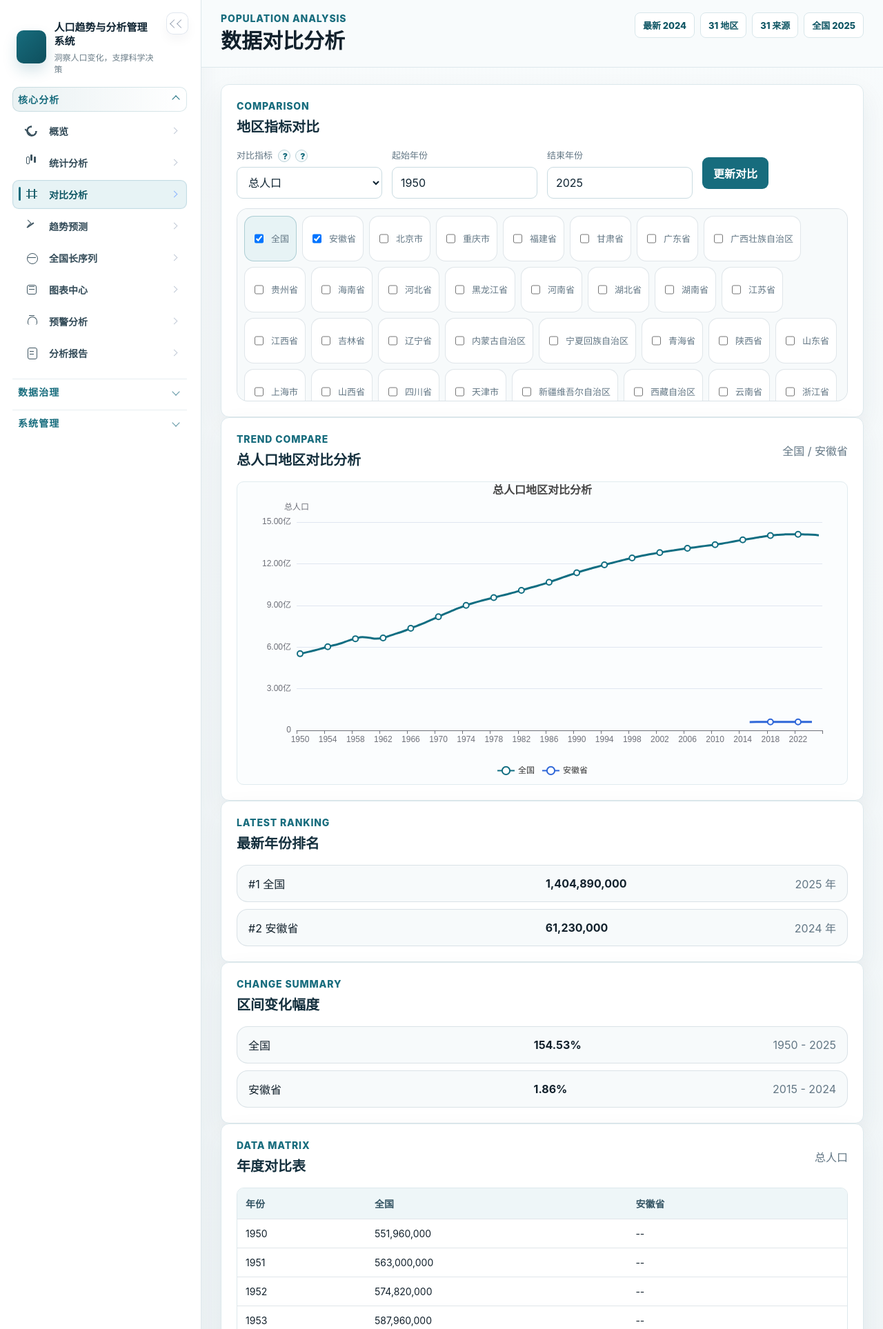
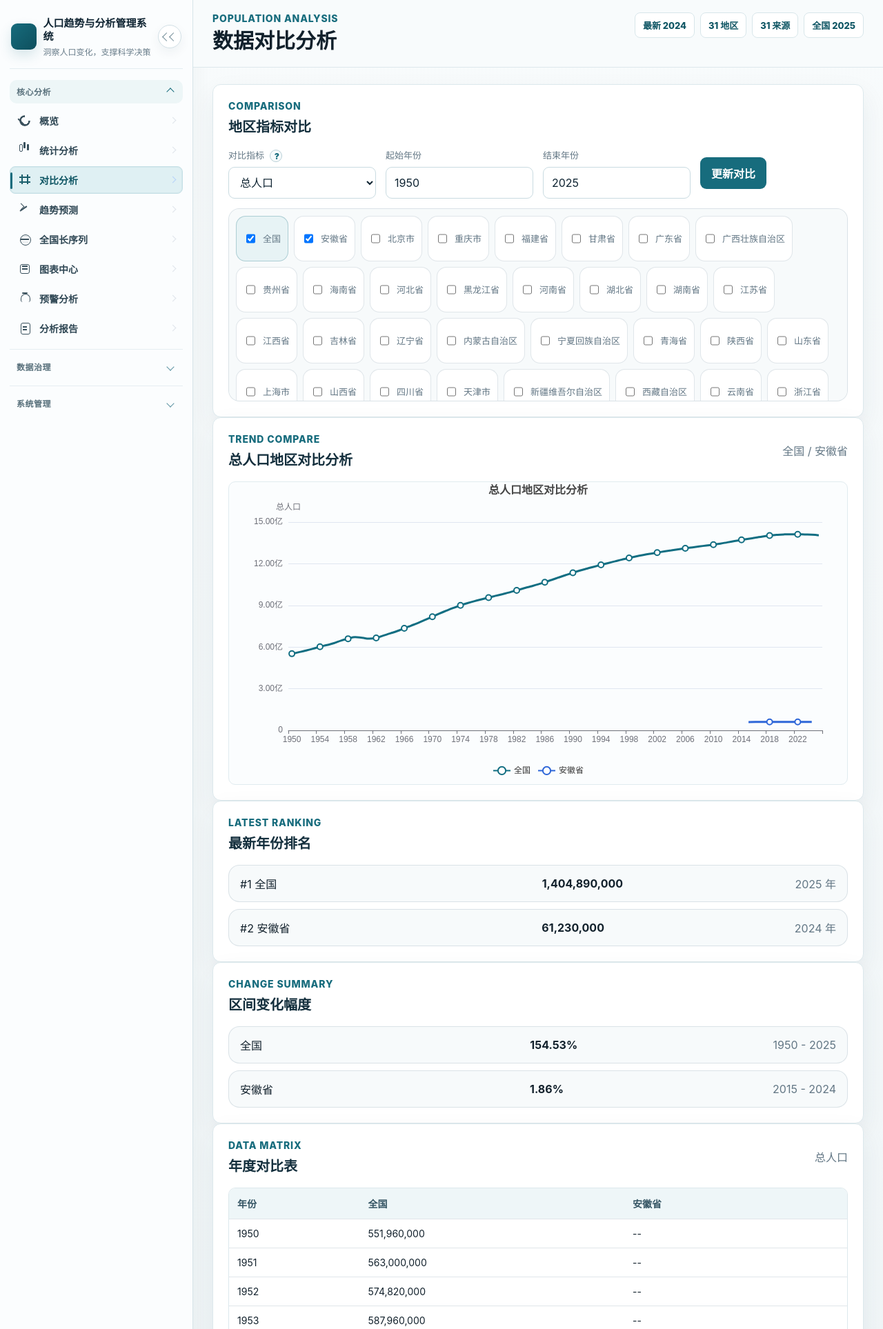
Before and after one commit to FanTuani/Population-Insight, a Flask app: page /comparison in a window 1280 px wide. Shown: the top 1927 px of the page at 69% size. Run offline with Flask 3, Linux system fonts and the light colour scheme; a user stored in the database is signed in; data comes from the database, SQL or seed files in the repository.

Commit message:
Refine sidebar and merge comparison tooltip

```diff
--- a/static/css/app.css
+++ b/static/css/app.css
@@ -1270,3 +1270,206 @@ th {
         grid-template-columns: minmax(0, 1fr);
     }
 }
+
+/* Sidebar redesign: quieter government-console navigation. */
+.shell {
+    grid-template-columns: 280px minmax(0, 1fr);
+}
+
+body.sidebar-collapsed .shell.app-shell {
+    grid-template-columns: 76px minmax(0, 1fr);
+}
+
+.sidebar {
+    gap: 14px;
+    padding: 18px 14px 14px;
+    background: #fbfdfe;
+    border-right: 1px solid #d7e4e9;
+    box-shadow: 6px 0 24px rgba(20, 47, 61, 0.035);
+}
+
+.sidebar-top {
+    align-items: center;
+    gap: 8px;
+    padding: 0 2px 10px;
+    border-bottom: 1px solid #e3edf1;
+}
+
+.brand-block {
+    gap: 10px;
+    padding: 4px 0;
+}
+
+.sidebar-mark {
+    width: 38px;
+    height: 38px;
+    border-radius: 9px;
+    box-shadow: 0 8px 18px rgba(23, 108, 125, 0.16);
+}
+
+.brand-mark-icon {
+    width: 22px;
+    height: 22px;
+}
+
+.brand-copy-wrap h1,
+.brand-block h1 {
+    max-width: 174px;
+    font-size: 15px;
+    line-height: 1.28;
+    font-weight: 900;
+    color: #102533;
+    letter-spacing: 0;
+}
+
+.brand-copy-wrap p {
+    max-width: 168px;
+    margin-top: 5px;
+    color: #6a7e8b;
+    font-size: 12px;
+    line-height: 1.45;
+}
+
+.sidebar-collapse {
+    width: 34px;
+    height: 34px;
+    border-radius: 999px;
+    border-color: #d2e0e6;
+    color: #6b8793;
+    background: #ffffff;
+    box-shadow: 0 6px 16px rgba(20, 47, 61, 0.06);
+}
+
+.sidebar-scroll {
+    gap: 10px;
+    padding-top: 2px;
+}
+
+.nav {
+    gap: 10px;
+    padding-right: 0;
+}
+
+.nav-group {
+    gap: 5px;
+    padding: 8px 0 0;
+    border-top: 1px solid #e6eef2;
+}
+
+.nav-group:first-child {
+    padding-top: 0;
+}
+
+.nav-group-toggle {
+    min-height: 34px;
+    padding: 0 10px;
+    border-radius: 8px;
+}
+
+.nav-group.is-open .nav-group-toggle {
+    background: #edf6f7;
+    box-shadow: none;
+}
+
+.nav-section {
+    font-size: 12px;
+    letter-spacing: 0.04em;
+    color: #58707b;
+}
+
+.nav-group-panel {
+    gap: 3px;
+}
+
+.nav-link {
+    grid-template-columns: 20px minmax(0, 1fr) 8px;
+    min-height: 40px;
+    padding: 0 10px 0 12px;
+    gap: 10px;
+    border-radius: 8px;
+    color: #2f4754;
+    font-size: 14px;
+    font-weight: 700;
+}
+
+.nav-link:hover {
+    background: #f1f7f8;
+    color: #0f5664;
+}
+
+.nav-link.active {
+    background: #dff0f3;
+    color: #0f5664;
+    border-color: #c6e0e6;
+    box-shadow: inset 0 0 0 1px rgba(23, 108, 125, 0.06);
+}
+
+.nav-link.active::before {
+    left: 0;
+    top: 8px;
+    height: 24px;
+    width: 3px;
+    background: #176c7d;
+}
+
+.nav-label {
+    white-space: nowrap;
+    overflow: hidden;
+    text-overflow: ellipsis;
+}
+
+.nav-arrow {
+    opacity: 0.5;
+}
+
+.sidebar-footer {
+    margin-top: 4px;
+    padding: 12px;
+    border-radius: 10px;
+    border: 1px solid #dce8ec;
+    background: #ffffff;
+}
+
+body.sidebar-collapsed .sidebar {
+    padding: 16px 10px 12px;
+}
+
+body.sidebar-collapsed .sidebar-top {
+    justify-content: center;
+    padding-bottom: 12px;
+}
+
+body.sidebar-collapsed .sidebar-mark {
+    width: 40px;
+    height: 40px;
+}
+
+body.sidebar-collapsed .nav-group {
+    border-top: 0;
+    padding-top: 0;
+}
+
+body.sidebar-collapsed .nav-group-panel {
+    gap: 8px;
+}
+
+body.sidebar-collapsed .nav-link {
+    min-height: 42px;
+    padding: 0;
+    border-radius: 10px;
+}
+
+body.sidebar-collapsed .nav-link.active::before {
+    left: 50%;
+    top: auto;
+    bottom: 4px;
+    width: 18px;
+    height: 3px;
+    transform: translateX(-50%);
+}
+
+body.sidebar-collapsed .sidebar-footer {
+    padding: 10px 0;
+    border: 0;
+    background: transparent;
+}
--- a/templates/comparison.html
+++ b/templates/comparison.html
@@ -17,7 +17,7 @@
     </div>
     <form method="get" class="form-grid" id="comparison-filter" data-endpoint="{{ url_for('comparison_api') }}">
         <label>
-            <span>对比指标 {{ mh.help('metric') }} <button type="button" class="help-dot" data-tip="选择全国时使用 1950-2025 全国长序列；省级地区仍使用 2015-2024 年度表。">?</button></span>
+            <span>对比指标 <button type="button" class="help-dot" data-tip="对比指标用于选择要比较的人口统计字段。选择全国时使用 1950-2025 全国长序列；省级地区仍使用 2015-2024 年度表。">?</button></span>
             <select name="metric">
                 {% for metric, label in metric_options.items() %}
                 <option value="{{ metric }}" {% if filters.metric == metric %}selected{% endif %}>{{ label }}</option>
```
